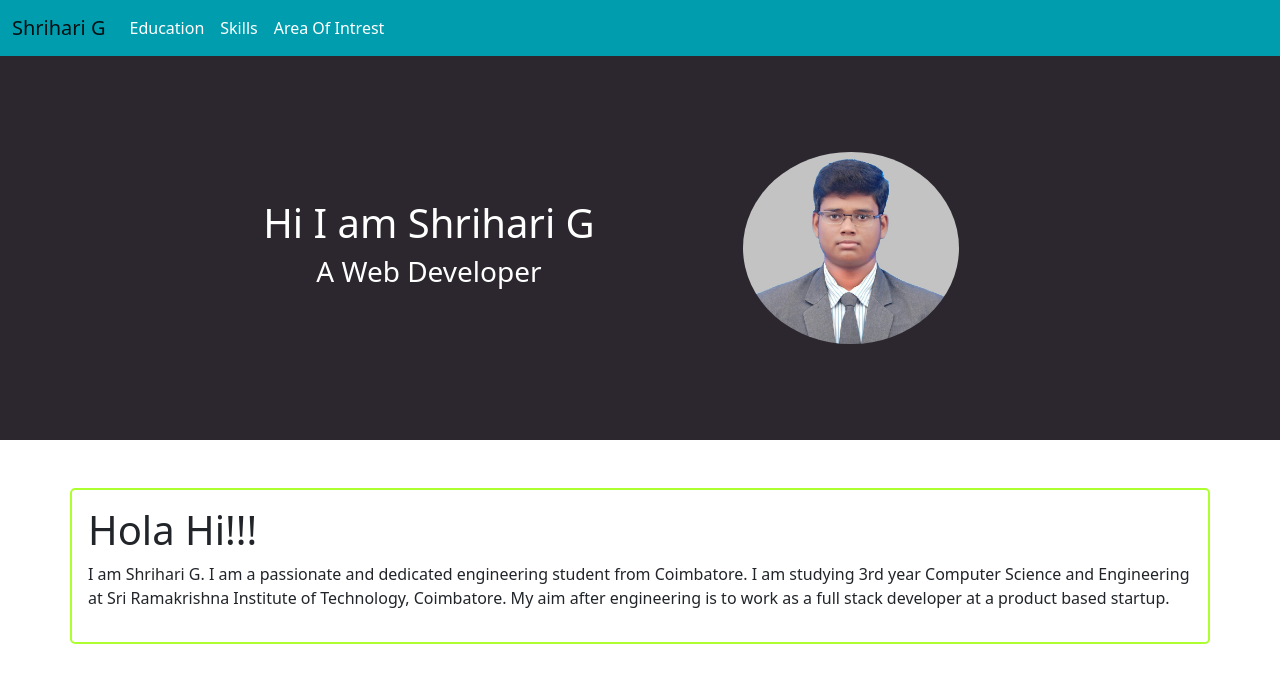
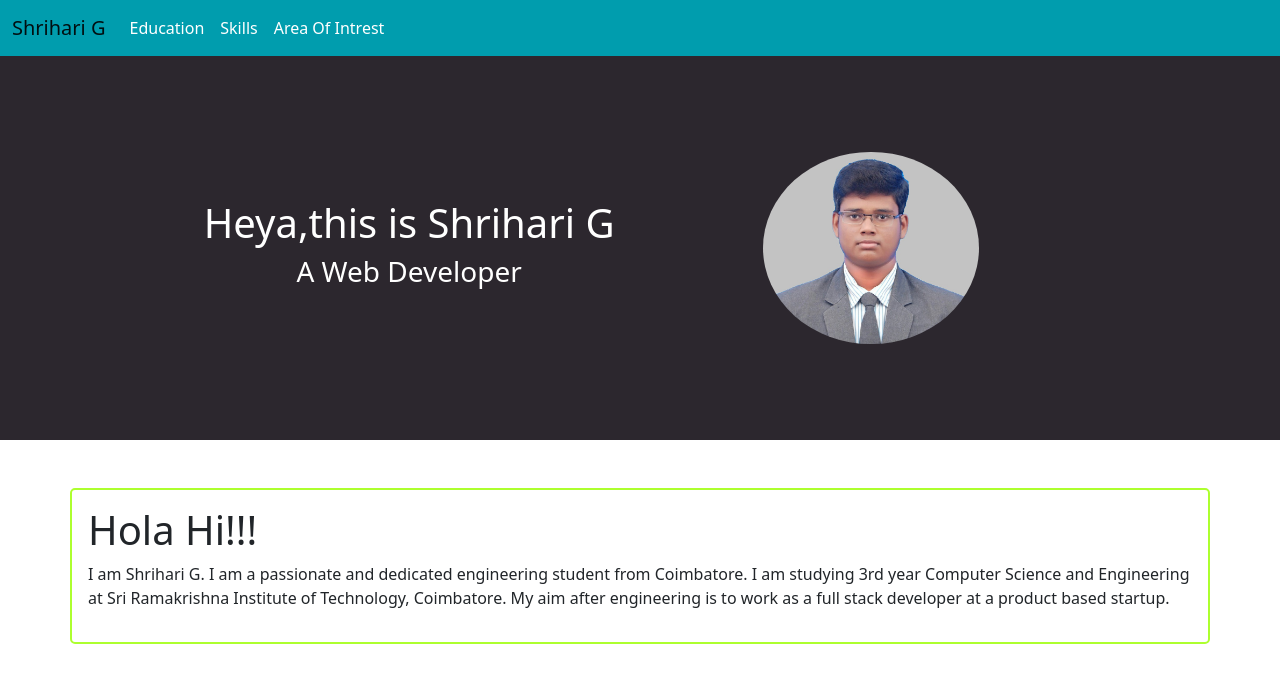
Before and after one commit to Shrihari-12/Hari, a plain HTML site: page index.html in a window 1280 px wide. Shown: the top 685 px of the page. Drawn offline with nearby package versions, Linux system fonts and the light colour scheme.

Commit message:
Update index.html

```diff
--- a/index.html
+++ b/index.html
@@ -41,7 +41,7 @@
                     <div class="col-md-6 col-sm-12 text-white intro" >
                         <div class="row">
                             <div class="col-12">
-                                <h1>Hi I am Shrihari G</h1>
+                                <h1>Heya,this is Shrihari G</h1>
                             </div>
                             <div class="col-12">
                                 <h3>A Web Developer</h3>
@@ -50,7 +50,7 @@
 
                     </div>
                     <div class="col-md-6 col-sm-12" id="img-handler">
-                        <img src="img/Shrihari.JPG" id="img">
+                        <img src="img/Shrihari.jpg" id="img">
                     </div>
                 </div>
             </div>
```
